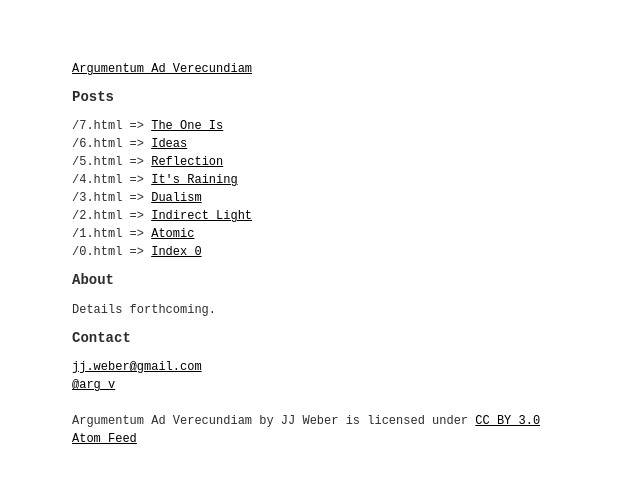
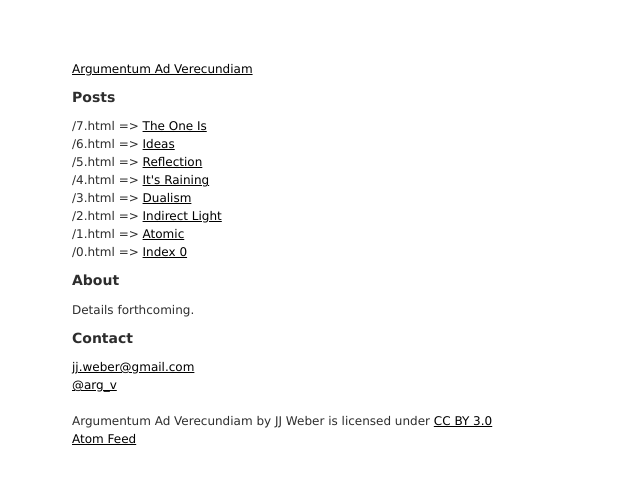
Before and after one commit to jjjjw/argumentum-v, a Jekyll site: the page built from index.html, in a window 1280 px wide. Shown: the top 484 px of the page, without its empty margins (0-640 px from the left). Built offline with Jekyll 4.4.1, drawn with Linux system fonts in a browser that asks for light colours.

Commit message:
Steal Medium.com's font styling

```diff
--- a/css/styles.css
+++ b/css/styles.css
@@ -1,7 +1,7 @@
 body {
 	font-size: 9pt;
 	line-height: 1.5em;
-	font-family: Monospace, monospace;
+	font-family: "freight-sans-pro","Myriad Pro","Lucida Grande","Lucida Sans Unicode","Lucida Sans",Geneva,Verdana,sans-serif;
 	color: #2d2d2d;
 	padding: 52px 64px;
 }
```
